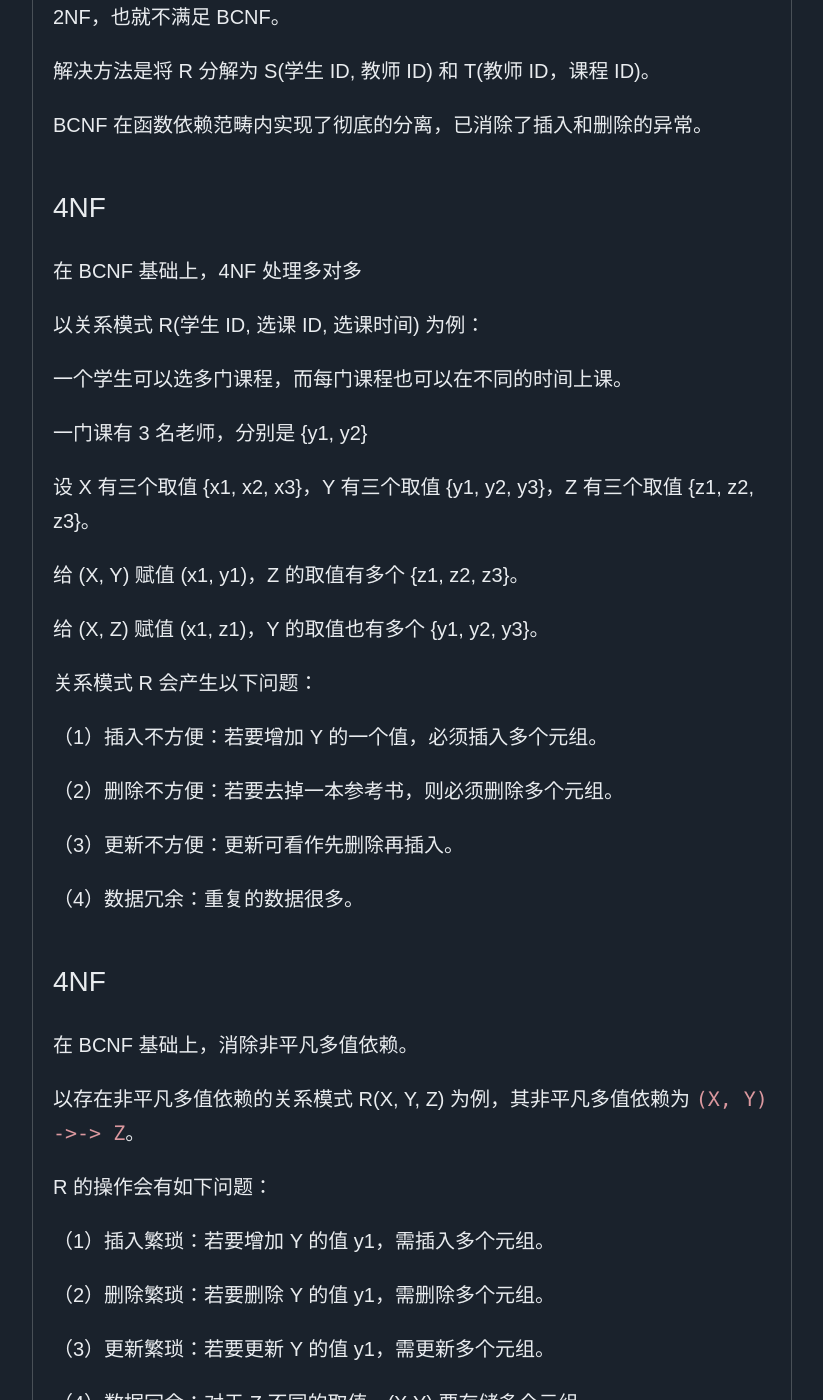
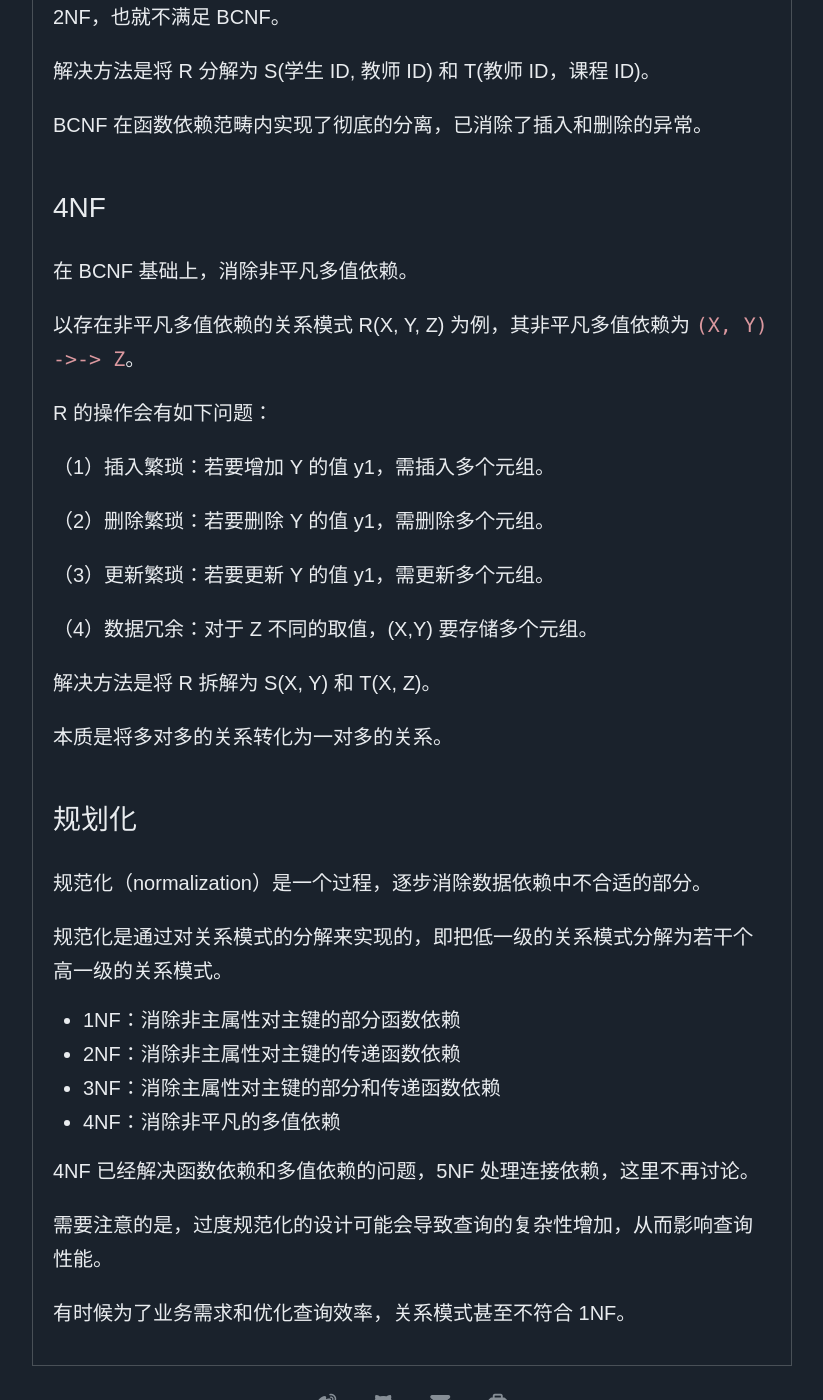
Before and after one commit to fengzhuyi/fengzhuyi.github.io, a Jekyll site: the page built from db/norm.md, in a window 1280 px wide and 1400 px high, scrolled down 3433 px. Shown: the whole window, without its empty margins (228-1051 px from the left). Built offline with Jekyll 4.4.1, drawn with Linux system fonts in a browser that asks for light colours.

Commit message:
Update norm.md

```diff
--- a/db/norm.md
+++ b/db/norm.md
@@ -120,32 +120,6 @@ BCNF 在函数依赖范畴内实现了彻底的分离，已消除了插入和删
 
 ## 4NF
 
-在 BCNF 基础上，4NF 处理多对多
-
-以关系模式 R(学生 ID, 选课 ID, 选课时间) 为例：
-
-一个学生可以选多门课程，而每门课程也可以在不同的时间上课。
-
-一门课有 3 名老师，分别是 {y1, y2}
-
-设 X 有三个取值 {x1, x2, x3}，Y 有三个取值 {y1, y2, y3}，Z 有三个取值 {z1, z2, z3}。
-
-给 (X, Y) 赋值 (x1, y1)，Z 的取值有多个 {z1, z2, z3}。
-
-给 (X, Z) 赋值 (x1, z1)，Y 的取值也有多个 {y1, y2, y3}。
-
-关系模式 R 会产生以下问题：
-
-（1）插入不方便：若要增加 Y 的一个值，必须插入多个元组。
-
-（2）删除不方便：若要去掉一本参考书，则必须删除多个元组。
-
-（3）更新不方便：更新可看作先删除再插入。
-
-（4）数据冗余：重复的数据很多。
-
-## 4NF
-
 在 BCNF 基础上，消除非平凡多值依赖。
 
 以存在非平凡多值依赖的关系模式 R(X, Y, Z) 为例，其非平凡多值依赖为 `(X, Y) ->-> Z`。
```
